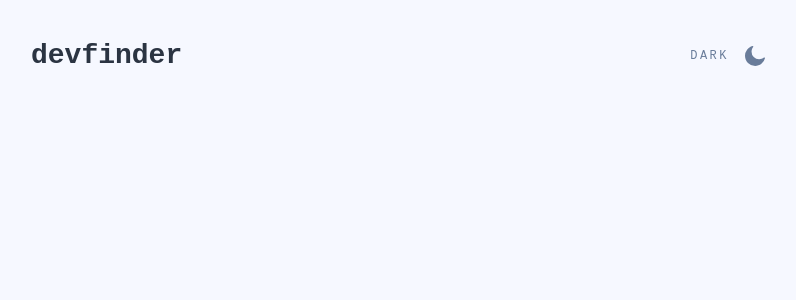
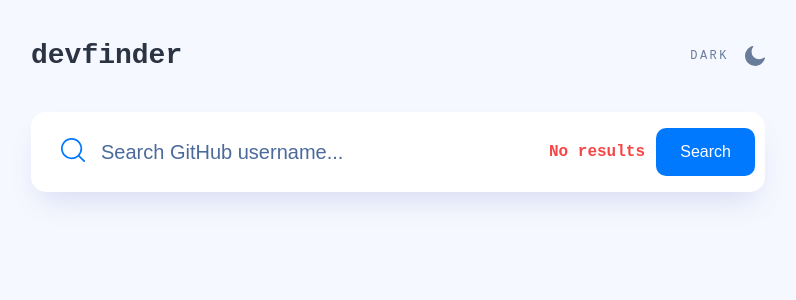
Before and after one commit to pshabanov/ts-react-gihub-searcher, a React (Create React App) app: page / in a window 1280 px wide. Shown: the top 300 px of the page, without its empty margins (242-1038 px from the left). Built offline with nearby package versions, Linux system fonts and the light colour scheme.

Commit message:
#0006(фича): Компонент поиска + кнопка

```diff
--- a/src/App.tsx
+++ b/src/App.tsx
@@ -2,11 +2,13 @@
 import { Container } from './components/Container'
 import 'index.css'
 import { Header } from './components/Header'
+import { Search } from './components/Search'
 
 function App() {
   return (
       <Container>
           <Header />
+          <Search hasError onSubmit={()=>{}} />
       </Container>
   );
 }
--- /dev/null
+++ b/src/components/Button/Button.module.scss
@@ -0,0 +1,14 @@
+.button {
+  padding: 12px 24px;
+  border-radius: 10px;
+  border: none;
+  background-color: var(--main-color);
+  color: var(--white);
+  font-size: 1rem;
+  line-height: 1.5;
+  cursor: pointer;
+
+  &:hover {
+    background-color: var(--main-color-hover);
+  }
+}
--- /dev/null
+++ b/src/components/Button/Button.tsx
@@ -0,0 +1,14 @@
+// @ts-ignore
+import styles from './Button.module.scss';
+import React from 'react'
+
+interface ButtonProps {
+    children: string
+    onClick?: React.MouseEventHandler<HTMLButtonElement>
+}
+
+export const Button = ({ children, onClick }: ButtonProps) => (
+  <button className={styles.button} onClick={onClick}>
+      { children }
+  </button>
+);
--- /dev/null
+++ b/src/components/Button/index.ts
@@ -0,0 +1 @@
+export * from './Button';
--- /dev/null
+++ b/src/components/Search/Search.module.scss
@@ -0,0 +1,83 @@
+:global {
+  body[data-theme='light'] {
+    --search-bg: var(--white);
+    --search-color: var(--gray-300);
+    --search-placeholder-color: var(--gray-200);
+    --search-shadow: var(--shadow);
+  }
+
+  body[data-theme='dark'] {
+    --search-bg: var(--gray-400);
+    --search-color: var(--white);
+    --search-placeholder-color: var(--white);
+    --search-shadow: unset;
+  }
+}
+
+.search {
+  position: relative;
+  width: 100%;
+  overflow: hidden;
+  padding: 10px 10px 10px 16px;
+  background-color: var(--search-bg, white);
+  display: flex;
+  align-items: center;
+  box-shadow: var(--search-shadow);
+  border-radius: 15px;
+
+  @media (min-width: 767px) {
+    padding: 10px 10px 10px 30px;
+  }
+
+  & > button {
+    flex-shrink: 0;
+  }
+}
+
+.label {
+  cursor: pointer;
+}
+
+.textField {
+  padding: 0 10px;
+  flex-grow: 5;
+  height: 60px;
+  max-width: calc(100% - 100px - 20px);
+  border: none;
+  color: var(--search-color);
+  font-size: 0.75rem;
+  line-height: 1.5;
+  cursor: pointer;
+  background-color: var(--search-bg);
+
+  &::placeholder {
+    color: var(--search-placeholder-color);
+  }
+
+  &:focus {
+    outline: none;
+  }
+
+  @media (min-width: 767px) {
+    margin: 0 5px;
+    font-size: 1.25rem;
+  }
+}
+
+
+.error {
+  position: absolute;
+  top: 50%;
+  bottom: 5px;
+  color: var(--error-color);
+  font-size: 1rem;
+  line-height: 1.5;
+  font-weight: 700;
+
+  @media (min-width: 767px){
+    right: 120px;
+    top: 50%;
+    transform: translateY(-50%);
+    bottom: unset;
+  }
+}
--- /dev/null
+++ b/src/components/Search/Search.tsx
@@ -0,0 +1,48 @@
+import { ReactComponent as SearchIcon } from 'assets/icon-search.svg'
+import styles from './Search.module.scss'
+import { useRef } from 'react'
+import { Button } from '../Button'
+
+
+interface SearchProps {
+	hasError: boolean
+	onSubmit: (text: string) => void
+}
+
+export const Search = ({hasError, onSubmit}: SearchProps) => {
+
+	const searchRef = useRef<HTMLInputElement | null>(null)
+	const handleSubmit = (event: React.FormEvent) => {
+		event.preventDefault()
+		const text = searchRef.current ? searchRef.current.value : ''
+
+		if (text){
+			onSubmit(text)
+			if (searchRef.current) searchRef.current.value = ''
+		}
+	}
+
+
+	return (
+		<form onSubmit={ handleSubmit } autoComplete="off">
+			<div className={ styles.search }>
+				<label htmlFor="search" className={ styles.label }>
+					<SearchIcon/>
+				</label>
+				<input
+					ref={ searchRef }
+					type="text"
+					className={ styles.textField }
+					id="search"
+					name="username"
+					placeholder="Search GitHub username..."/>
+				{hasError && (
+					<div className={styles.error}>
+						No results
+					</div>
+				)}
+				<Button>Search</Button>
+			</div>
+		</form>
+	)
+}
--- /dev/null
+++ b/src/components/Search/index.ts
@@ -0,0 +1 @@
+export * from './Search';
```
